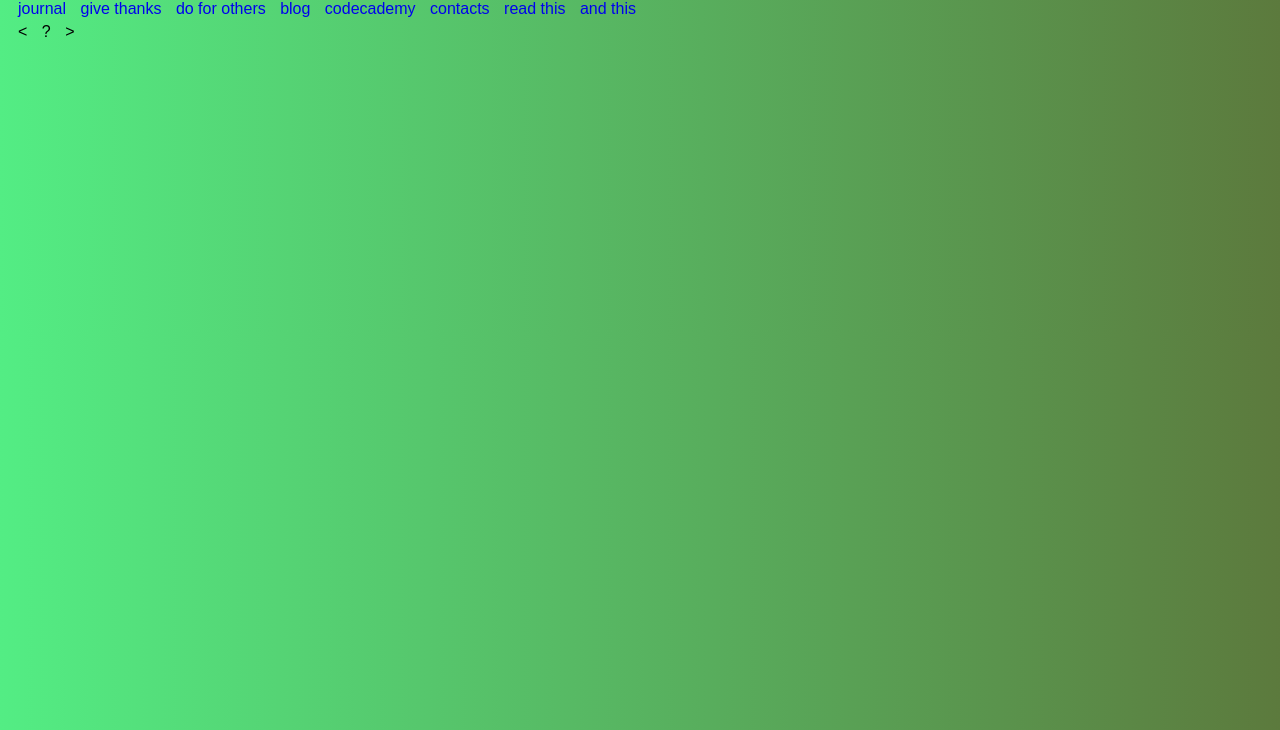
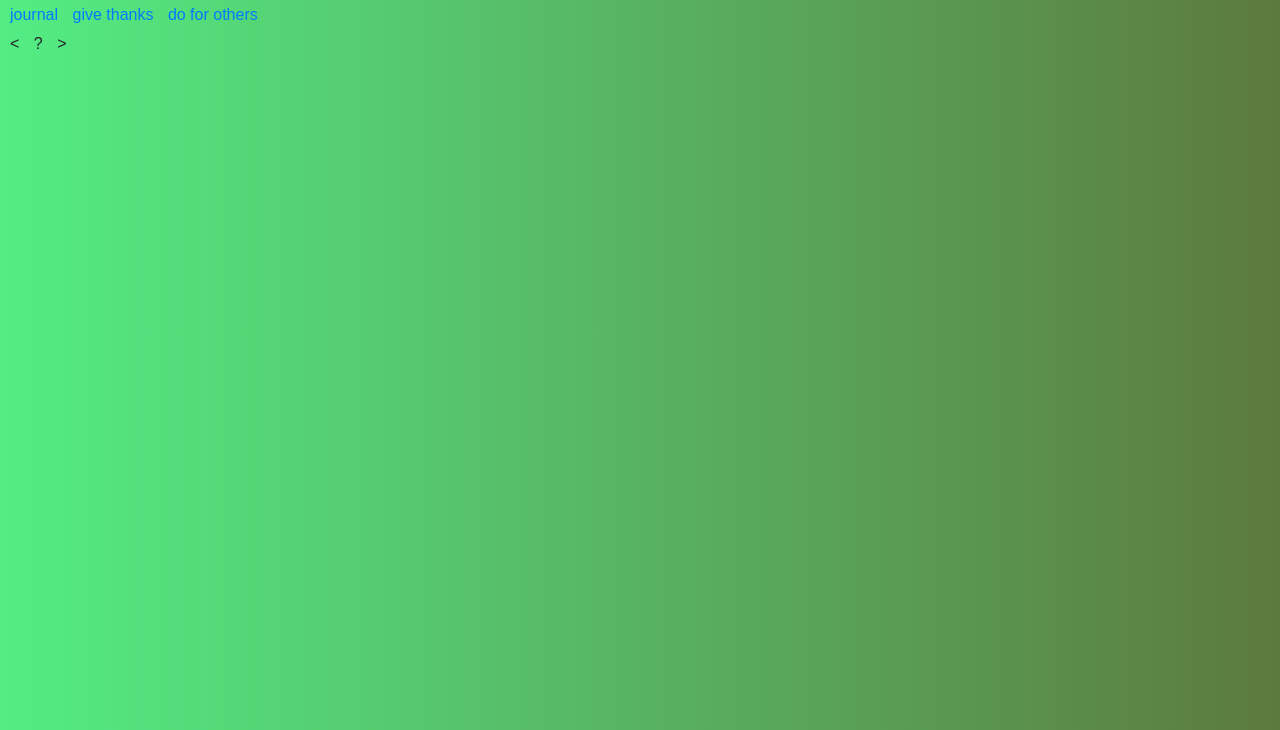
Before and after one commit to brendandmcdonald/life-by-design, a plain HTML site: page public/home.html in a window 1280 px wide. Shown: the part 70-800 px from the top of the page. Drawn offline with nearby package versions, Linux system fonts and the light colour scheme.

Commit message:
some updates

```diff
--- a/public/home.html
+++ b/public/home.html
@@ -3,7 +3,7 @@
 
     <head>
         <title>Life by Design</title>
-        <!--<link rel="stylesheet" href="http://twitter.github.com/bootstrap/assets/css/bootstrap.css">-->
+        <link rel="stylesheet" href="http://twitter.github.com/bootstrap/assets/css/bootstrap.css">
         <link rel="stylesheet" href="style.css"/>
         <script type="text/javascript" src="https://ajax.googleapis.com/ajax/libs/jquery/1.7.2/jquery.min.js"></script>
         <script type="text/javascript" src=script.js></script>
@@ -15,7 +15,6 @@
         2. Have fun playing with technology
         -->
 
-
         <!-- Site Navigation -->
         <div id="header">
             <h1><a id="hero-header" href="/">Life by design.</a></h1>
@@ -23,11 +22,6 @@
                 <a target="blank" href="https://docs.google.com/document/d/1Yn6DXkj_hQJPQkfWm0qgfiOvI7MRMBaSQqxPXFzhaCw/edit">journal</a>
                 <a target="blank"href="https://docs.google.com/document/d/1LFdVOQgrQo9ZlI-7Hh3JTS7ioReUfik9KlCUnnz2xyE/edit">give thanks</a>
                 <a target="blank" href="https://docs.google.com/document/d/1orabm7FJ6uOgBzB_TK0AxdoKT7pn5ssyYN7Df8dna5I/edit">do for others</a>
-                <a target="blank" href="http://www.brendandmcdonald.com/">blog</a>
-                <a target="blank" href="http://www.codecademy.com/learn">codecademy</a>
-                <a target="blank" href="https://www.google.com/contacts/u/1/?hl=en&tab=oC#contacts">contacts</a>
-                <a href="https://news.ycombinator.com/item?id=6708664">read this</a>
-                <a href="https://news.ycombinator.com/item?id=6709601">and this</a>
             </div>
         </div>
 
--- a/public/style.css
+++ b/public/style.css
@@ -23,11 +23,6 @@ body{
    	background-image: -o-linear-gradient(left, #737144, #2F2727);
 }
 
-img{
-	float:  left;
-	border: solid black 1px;
-}
-
 a{
 	padding: 5px;
 	text-decoration: none;
@@ -48,20 +43,13 @@ a:hover{
 #left{
 	min-height: 100%;
 	display: inline-block;
-	/* background: blue; */
 }
 
 #right{
 	display: inline-block;
-	/* background: blue; */
 }
 
 #advice{
 	display: block;
 	max-width: 500px;
-	/* background: red; */
 }
-
-#random{
-	/* background: yellow; */
-}
```
